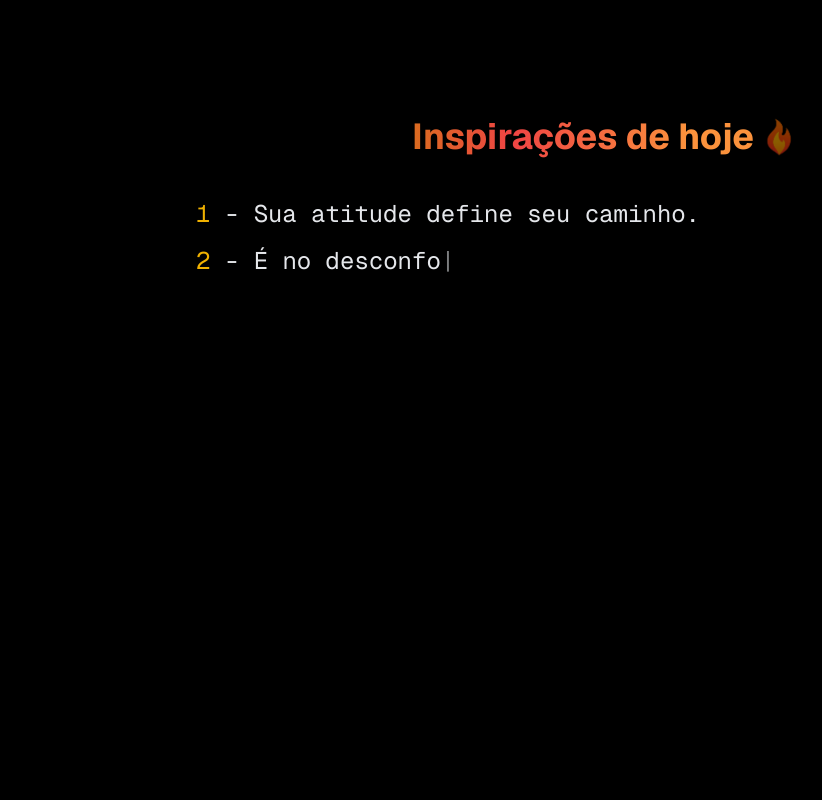
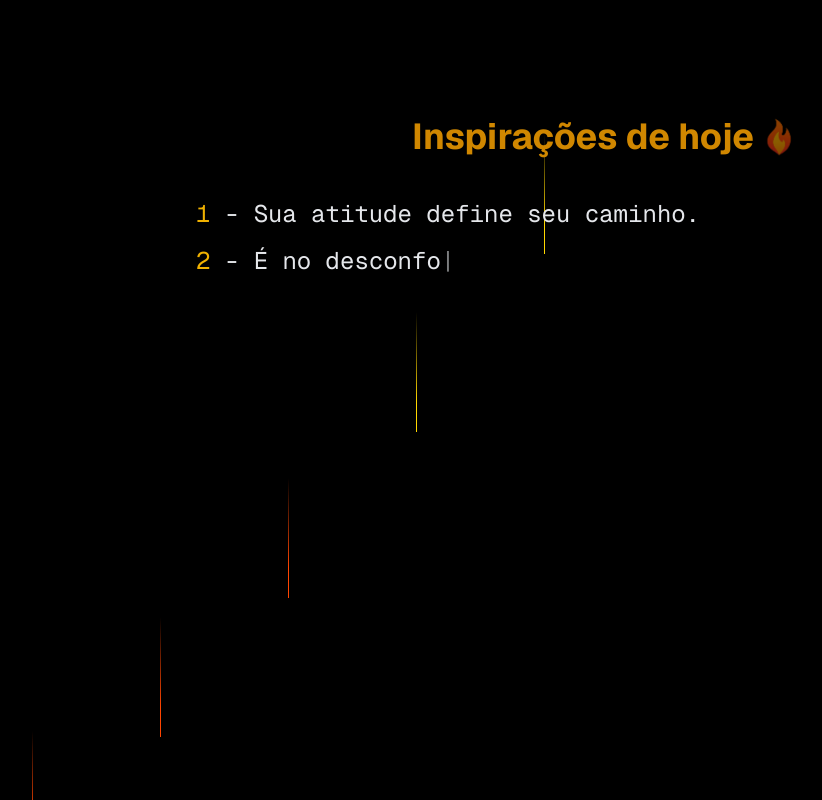
Before and after one commit to RicardoMadureiira/Motivacional-app, a Next.js app: page / in a window 1280 px wide. Both pictures are taken after a click on the button "Me Inspire". Shown: the top 800 px of the page, without its empty margins (32-854 px from the left). Built offline with nearby package versions, Linux system fonts and the light colour scheme.

Commit message:
added CountdownButton and Streaks

```diff
--- a/src/app/CountdownButton.tsx
+++ b/src/app/CountdownButton.tsx
@@ -51,7 +51,7 @@ export default function InspireButton({ onInspire }: InspireButtonProps) {
       <button
         disabled={!canInspire}
         onClick={handleClick}
-        className={`mt-2 px-6 py-4 rounded-xl border border-yellow-600 text-gray-300 text-lg flex flex-col items-center transition-all duration-300 ${
+        className={`mt-2 px-12 py-4 rounded-xl border border-yellow-600 text-gray-300 text-lg flex flex-col items-center transition-all duration-300 ${
           !canInspire ? "opacity-50 cursor-not-allowed" : "hover:scale-105"
         }`}
       >
@@ -60,6 +60,7 @@ export default function InspireButton({ onInspire }: InspireButtonProps) {
           <span className="text-white">{nextReset}</span>
         </span>
       </button>
+      <p className="text-sm mt-2 text-zinc-500">Apenas 1 clique por dia!</p>
     </div>
   );
 }
--- a/src/app/globals.css
+++ b/src/app/globals.css
@@ -160,3 +160,167 @@ body {
     filter: blur(0);
   }
 }
+
+/* Efeito background:*/
+
+html,
+body {
+  height: 100%;
+}
+
+body {
+  display: table;
+  width: 100%;
+  height: 100%;
+  line-height: 1.6;
+  position: relative;
+}
+
+#lines {
+  position: absolute;
+  top: 0;
+  left: 0;
+  right: 0;
+  height: 100%;
+  margin: auto;
+  width: 90vw;
+  display: flex;
+  justify-content: space-between; /* Distribute lines evenly */
+}
+
+#line {
+  position: relative;
+  width: 1px;
+  height: 100%;
+  /*background: #ffffff;  /* Line color */
+  overflow: hidden;
+}
+
+#line::after {
+  content: "";
+  display: block;
+  position: absolute;
+  height: 15vh;
+  width: 100%;
+  top: -50%;
+  left: 0;
+  background: linear-gradient(
+    to bottom,
+    rgba(255, 255, 255, 0) 0%,
+    #ffffff 75%,
+    #ffffff 100%
+  );
+  animation: drop 25s 0s infinite;
+  animation-fill-mode: forwards;
+  animation-timing-function: cubic-bezier(0.4, 0.26, 0, 0.97);
+}
+
+/* Different colors for each line's pseudo-element */
+#line:nth-child(1)::after {
+  background: linear-gradient(
+    to bottom,
+    rgba(255, 255, 255, 0) 0%,
+    #ff4500 75%,
+    #ff4500 100%
+  );
+  animation-delay: 1s;
+}
+
+#line:nth-child(2)::after {
+  background: linear-gradient(
+    to bottom,
+    rgba(255, 255, 255, 0) 0%,
+    #ff4500 75%,
+    #ff4500 100%
+  );
+  animation-delay: 1.5s;
+}
+
+#line:nth-child(3)::after {
+  background: linear-gradient(
+    to bottom,
+    rgba(255, 255, 255, 0) 0%,
+    #ff4500 75%,
+    #ff4500 100%
+  );
+  animation-delay: 2s;
+}
+
+#line:nth-child(4)::after {
+  background: linear-gradient(
+    to bottom,
+    rgba(255, 255, 255, 0) 0%,
+    #ffd700 75%,
+    #ffd700 100%
+  );
+  animation-delay: 2.5s;
+}
+
+#line:nth-child(5)::after {
+  background: linear-gradient(
+    to bottom,
+    rgba(255, 255, 255, 0) 0%,
+    #ffd700 75%,
+    #ffd700 100%
+  );
+  animation-delay: 3s;
+}
+
+#line:nth-child(6)::after {
+  background: linear-gradient(
+    to bottom,
+    rgba(255, 255, 255, 0) 0%,
+    #ffd700 75%,
+    #ffd700 100%
+  );
+  animation-delay: 4s;
+}
+
+#line:nth-child(7)::after {
+  background: linear-gradient(
+    to bottom,
+    rgba(255, 255, 255, 0) 0%,
+    #dc143c 75%,
+    #dc143c 100%
+  );
+  animation-delay: 4.5s;
+}
+
+#line:nth-child(8)::after {
+  background: linear-gradient(
+    to bottom,
+    rgba(255, 255, 255, 0) 0%,
+    #ff4500 75%,
+    #ff4500 100%
+  );
+  animation-delay: 5s;
+}
+
+#line:nth-child(9)::after {
+  background: linear-gradient(
+    to bottom,
+    rgba(255, 255, 255, 0) 0%,
+    #ff4500 75%,
+    #ff4500 100%
+  );
+  animation-delay: 5.5s;
+}
+
+#line:nth-child(10)::after {
+  background: linear-gradient(
+    to bottom,
+    rgba(255, 255, 255, 0) 0%,
+    #ff4500 75%,
+    #ff4500 100%
+  );
+  animation-delay: 6s;
+}
+
+@keyframes drop {
+  0% {
+    top: -50%;
+  }
+  100% {
+    top: 110%;
+  }
+}
--- a/src/app/page.tsx
+++ b/src/app/page.tsx
@@ -6,6 +6,7 @@ import TypingFrases from "./TypingFrases";
 import TypingReflection from "./TypingReflection";
 import { IoMusicalNotesOutline } from "react-icons/io5";
 import { TbMusicOff } from "react-icons/tb";
+import { FcIdea } from "react-icons/fc";
 import CountdownButton from "./CountdownButton";
 import Image from "next/image";
 
@@ -14,6 +15,22 @@ export default function Home() {
   const [loggedIn, setLoggedIn] = useState(true);
   const [isMuted, setIsMuted] = useState(false);
   const [showReflection, setShowReflection] = useState(false);
+  const [streak, setStreak] = useState(0);
+
+  useEffect(() => {
+    const storedStreak = localStorage.getItem("streak");
+    if (storedStreak) {
+      setStreak(parseInt(storedStreak, 10));
+    }
+  }, []);
+
+  const handleClick = () => {
+    setClicked(true);
+    gerarMensagem();
+    const newStreak = streak + 1;
+    setStreak(newStreak);
+    localStorage.setItem("streak", newStreak.toString());
+  };
 
   const audioRef = useRef<HTMLAudioElement>(null);
 
@@ -56,6 +73,18 @@ export default function Home() {
 
   return (
     <div className="bg-black min-h-screen font-[family-name:var(--font-geist-sans)] flex flex-col">
+      <div id="lines">
+        <div id="line"></div>
+        <div id="line"></div>
+        <div id="line"></div>
+        <div id="line"></div>
+        <div id="line"></div>
+        <div id="line"></div>
+        <div id="line"></div>
+        <div id="line"></div>
+        <div id="line"></div>
+        <div id="line"></div>
+      </div>
       {/* Música de fundo */}
       <audio ref={audioRef} autoPlay muted loop>
         <source
@@ -90,10 +119,7 @@ export default function Home() {
             <button
               id="btn-shine"
               className="mt-6 btn-refletir"
-              onClick={() => {
-                setClicked(true);
-                gerarMensagem();
-              }}
+              onClick={handleClick}
             >
               <span></span>
               <span></span>
@@ -123,12 +149,9 @@ export default function Home() {
         ) : (
           // 3 frases motivacionais e 1 reflexão
           <div className="flex flex-col justify-center mt-20 items-center min-h-screen">
-            <div className="flex-grow">
+            <div className="flex-grow h-screen">
               <div className="reflexao w-4xl min-2xl:w-5xl max-md:w-sm p-2 text-white pt-8">
-                <h2
-                  className="text-4xl max-md:text-2xl flex items-center justify-center text-yellow-600 font-bold mb-8"
-                  id="text-shine"
-                >
+                <h2 className="text-4xl max-md:text-2xl flex items-center justify-center text-yellow-600 font-bold mb-8">
                   Inspirações de hoje{" "}
                   <span>
                     <Image
@@ -152,9 +175,11 @@ export default function Home() {
 
                 {showReflection && (
                   <div className="pb-12">
-                    <h2 className="text-3xl max-md:text-xl text-yellow-600 font-bold mt-10 text-center reflexao">
+                    <h2 className="text-3xl flex justify-center max-md:text-xl text-yellow-600 font-bold mt-10 text-center reflexao">
                       Um pensamento para refletir{" "}
-                      <span className="animate-pulse">💡</span>
+                      <span className="animate-pulse ml-2">
+                        <FcIdea />
+                      </span>
                     </h2>
                     <div className="reflexao mt-5 group border-yellow-500 rounded-2xl flex items-center justify-center ">
                       <p className="text-orange-100 italic font-semibold text-center leading-relaxed">
@@ -167,17 +192,40 @@ export default function Home() {
                 )}
               </div>
             </div>
-            <div className="h-[80vh]"></div>
+
+            <div>
+              {/* Streak */}
+              <div className="mb-6 text-yellow-500">
+                <p className="text-lg max-md:text-sm">
+                  🔥 Faíscas seguidas:{" "}
+                  <span className="text-orange-400 font-bold">{streak}</span>{" "}
+                  {streak === 1 ? "dia" : "dias"} mantendo sua inspiração acesa.
+                </p>
+                <p className="text-sm text-zinc-400 italic text-center">
+                  Mantenha a sequência viva!
+                </p>
+              </div>
+              <CountdownButton />
+            </div>
+            <div className="h-[20vh]"></div>
             {/* Rodapé  */}
-            <footer className="bg-black border-t-2 border-yellow-500 w-full p-10 mt-auto">
+            <footer className="bg-black border-t-2 border-yellow-800 w-full p-10 mt-auto z-10">
               <div className="max-w-7xl mx-auto flex flex-col md:flex-row justify-between items-center text-gray-400 text-sm space-y-4 md:space-y-0">
                 <div className="text-center md:text-left">
-                  <p className="text-yellow-500 text-lg font-semibold mb-1">
-                    Hoje Inspira 🔥
+                  <p className="text-yellow-500 text-lg font-semibold mb-1 flex items-center max-md:justify-center">
+                    Hoje Inspira{" "}
+                    <span>
+                      <Image
+                        src="/Inspira-icon.png"
+                        alt="Foto"
+                        height={30}
+                        width={30}
+                      />
+                    </span>
                   </p>
                   <p>
                     Um espaço digital criado para acender pequenas faíscas no
-                    seu dia
+                    seu dia.
                   </p>
                   <p className="mt-1">
                     Construído do zero por{" "}
```
